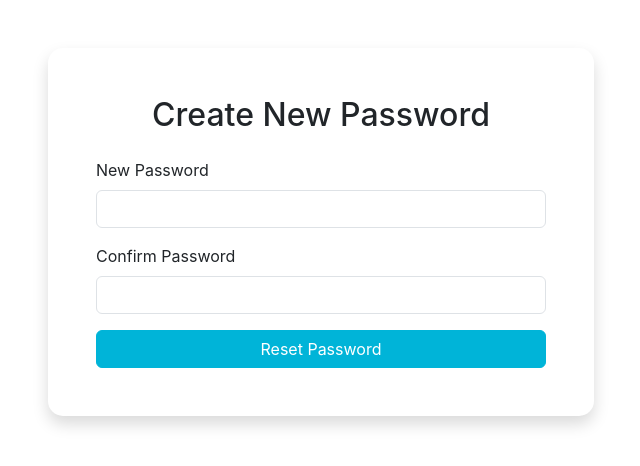
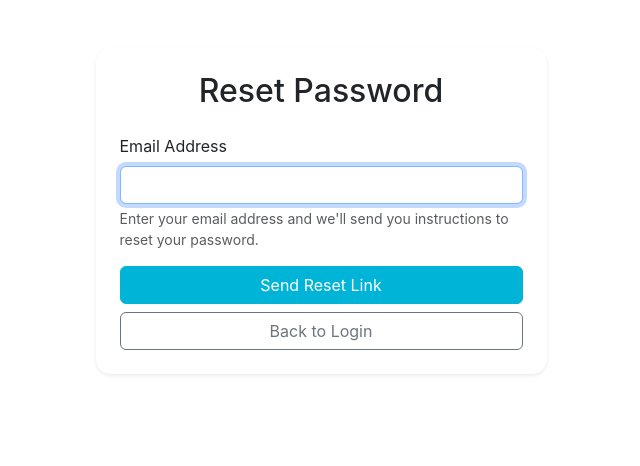
Before and after one commit to DangeloV-2025/AccessPoint_V3, a Flask app: page /reset-password in a window 1280 px wide. Shown: the part 72-538 px from the top of the page, without its empty margins (319-959 px from the left). Run offline with Flask 3, Linux system fonts and the light colour scheme; parts of the project's set-up code (start-up, migrations or seed data) failed here and were passed over.

Commit message:
forgot password v1

```diff
--- a/app/routes/auth.py
+++ b/app/routes/auth.py
@@ -199,31 +199,51 @@ def forgot_password():
     return render_template('auth/forgot_password.html')
 
 @auth_bp.route('/reset-password', methods=['GET', 'POST'])
-def reset_password():
-    # This route handles the actual password reset after clicking email link
+def reset_password_request():
+    """Handle password reset request"""
     if request.method == 'POST':
+        email = request.form.get('email')
+        if not email:
+            flash('Please enter your email address.', 'error')
+            return redirect(url_for('auth.reset_password_request'))
+
         try:
-            new_password = request.form.get('new_password')
-            confirm_password = request.form.get('confirm_password')
-
-            if new_password != confirm_password:
-                flash('Passwords do not match.', 'error')
-                return redirect(url_for('auth.reset_password'))
-
-            # Get access token from URL (sent by Supabase)
-            access_token = request.args.get('access_token')
-
-            # Update password in Supabase
-            supabase.auth.update_user(
-                {"password": new_password},
-                access_token
+            # Send password reset email via Supabase
+            supabase.auth.reset_password_for_email(
+                email,
+                {
+                    "redirect_to": url_for('auth.reset_password', _external=True)
+                }
             )
-
-            flash('Password has been reset successfully!', 'success')
+            flash('Check your email for password reset instructions.', 'success')
             return redirect(url_for('auth.login'))
 
         except Exception as e:
-            current_app.logger.error(f"Password reset error: {str(e)}")
-            flash('Error resetting password. Please try again.', 'error')
+            app.logger.error(f"Password reset error: {str(e)}")
+            flash('An error occurred. Please try again.', 'error')
+
+    return render_template('auth/reset_password_request.html')
+
+@auth_bp.route('/reset-password', methods=['GET', 'POST'])
+def reset_password():
+    """Handle password reset"""
+    if request.method == 'POST':
+        new_password = request.form.get('password')
+        if not new_password:
+            flash('Please enter a new password.', 'error')
+            return redirect(url_for('auth.reset_password'))
+
+        try:
+            # Update password via Supabase
+            response = supabase.auth.update_user({
+                "password": new_password
+            })
+
+            flash('Your password has been reset successfully.', 'success')
+            return redirect(url_for('auth.login'))
+
+        except Exception as e:
+            app.logger.error(f"Password update error: {str(e)}")
+            flash('An error occurred. Please try again.', 'error')
 
     return render_template('auth/reset_password.html')
--- a/app/templates/auth/login.html
+++ b/app/templates/auth/login.html
@@ -19,8 +19,8 @@
                 <button type="submit" class="btn btn-primary">Login</button>
             </div>
             <div class="text-center mt-3">
-                <a href="{{ url_for('auth.forgot_password') }}" class="text-decoration-none">
-                    Forgot Password?
+                <a href="{{ url_for('auth.reset_password_request') }}" class="text-decoration-none">
+                    Forgot your password?
                 </a>
             </div>
         </form>
--- a/app/templates/auth/reset_password.html
+++ b/app/templates/auth/reset_password.html
@@ -1,37 +1,38 @@
 {% extends "base.html" %}
 
-{% block title %}Reset Password{% endblock %}
+{% block title %}Set New Password{% endblock %}
 
 {% block content %}
 <div class="container py-5">
     <div class="row justify-content-center">
-        <div class="col-md-6">
-            <div class="card shadow">
-                <div class="card-body p-5">
-                    <h2 class="text-center mb-4">Create New Password</h2>
+        <div class="col-md-6 col-lg-5">
+            <div class="card shadow-sm">
+                <div class="card-body p-4">
+                    <h2 class="text-center mb-4">Set New Password</h2>
 
                     <form method="POST">
                         <div class="mb-3">
-                            <label for="new_password" class="form-label">New Password</label>
+                            <label for="password" class="form-label">New Password</label>
                             <input type="password"
                                    class="form-control"
-                                   id="new_password"
-                                   name="new_password"
+                                   id="password"
+                                   name="password"
+                                   required
+                                   autofocus>
+                        </div>
+
+                        <div class="mb-3">
+                            <label for="password_confirm" class="form-label">Confirm Password</label>
+                            <input type="password"
+                                   class="form-control"
+                                   id="password_confirm"
+                                   name="password_confirm"
                                    required>
                         </div>
 
-                        <div class="mb-3">
-                            <label for="confirm_password" class="form-label">Confirm Password</label>
-                            <input type="password"
-                                   class="form-control"
-                                   id="confirm_password"
-                                   name="confirm_password"
-                                   required>
-                        </div>
-
-                        <div class="d-grid">
+                        <div class="d-grid gap-2">
                             <button type="submit" class="btn btn-primary">
-                                Reset Password
+                                Update Password
                             </button>
                         </div>
                     </form>
@@ -40,4 +41,18 @@
         </div>
     </div>
 </div>
+
+{% block extra_js %}
+<script>
+document.querySelector('form').addEventListener('submit', function(e) {
+    const password = document.getElementById('password').value;
+    const confirm = document.getElementById('password_confirm').value;
+
+    if (password !== confirm) {
+        e.preventDefault();
+        alert('Passwords do not match!');
+    }
+});
+</script>
 {% endblock %}
+{% endblock %}
--- /dev/null
+++ b/app/templates/auth/reset_password_request.html
@@ -0,0 +1,41 @@
+{% extends "base.html" %}
+
+{% block title %}Reset Password{% endblock %}
+
+{% block content %}
+<div class="container py-5">
+    <div class="row justify-content-center">
+        <div class="col-md-6 col-lg-5">
+            <div class="card shadow-sm">
+                <div class="card-body p-4">
+                    <h2 class="text-center mb-4">Reset Password</h2>
+
+                    <form method="POST">
+                        <div class="mb-3">
+                            <label for="email" class="form-label">Email Address</label>
+                            <input type="email"
+                                   class="form-control"
+                                   id="email"
+                                   name="email"
+                                   required
+                                   autofocus>
+                            <div class="form-text">
+                                Enter your email address and we'll send you instructions to reset your password.
+                            </div>
+                        </div>
+
+                        <div class="d-grid gap-2">
+                            <button type="submit" class="btn btn-primary">
+                                Send Reset Link
+                            </button>
+                            <a href="{{ url_for('auth.login') }}" class="btn btn-outline-secondary">
+                                Back to Login
+                            </a>
+                        </div>
+                    </form>
+                </div>
+            </div>
+        </div>
+    </div>
+</div>
+{% endblock %}
```
Also changed, not shown: 1 other file.
